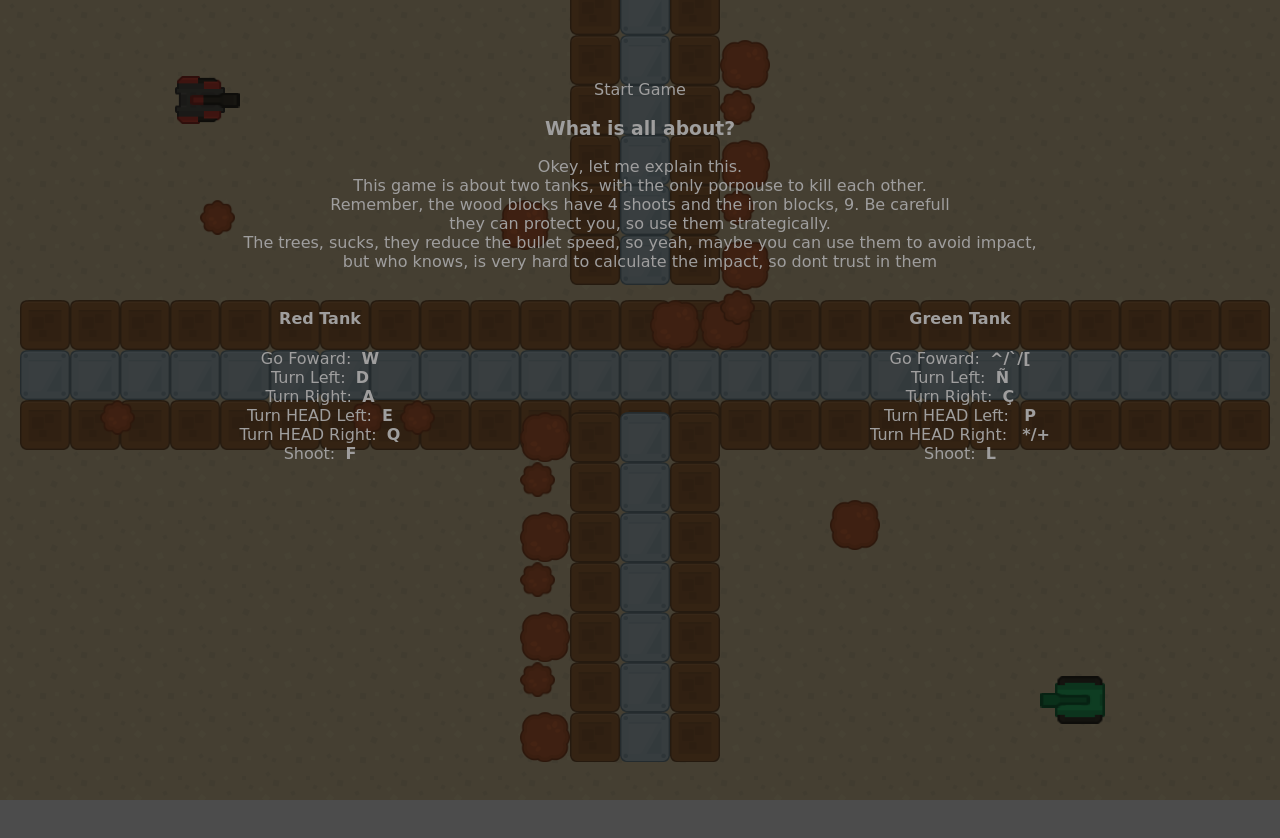
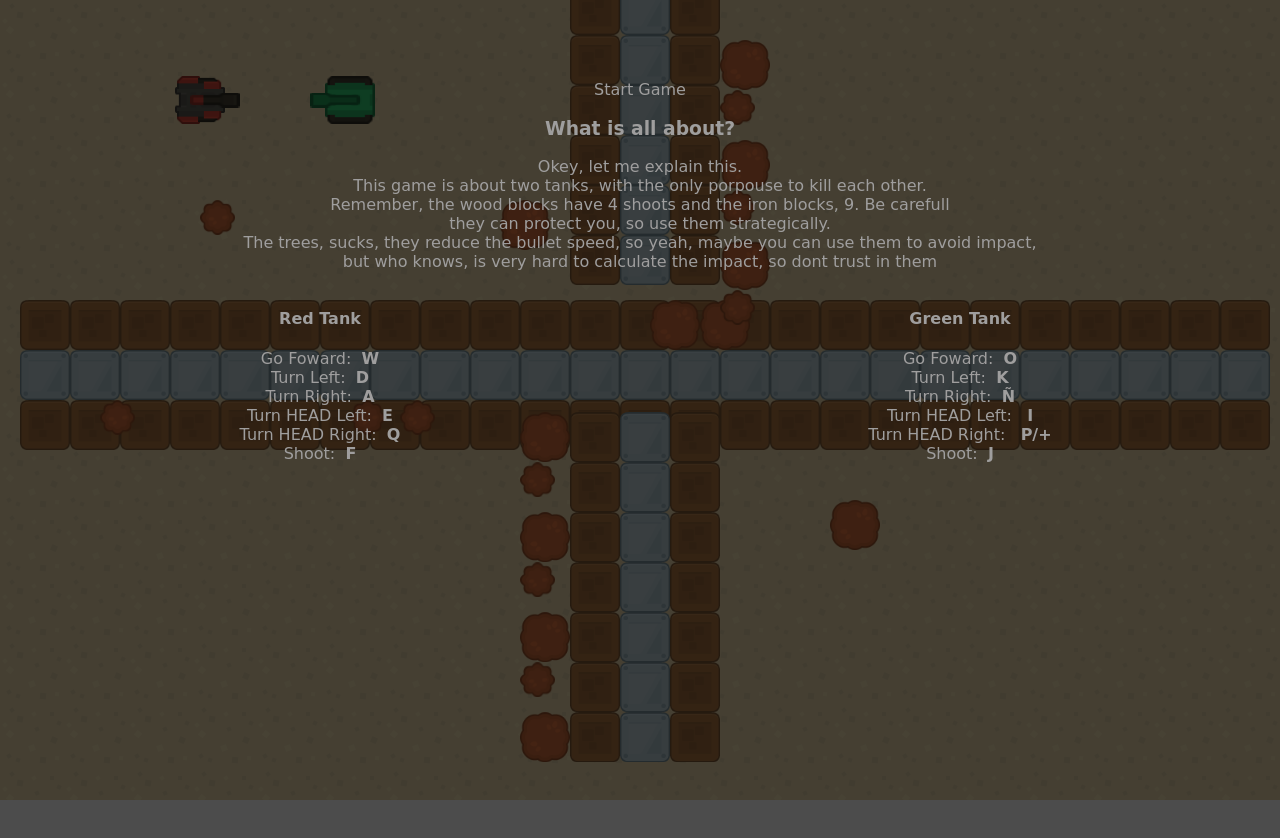
Before and after one commit to josuevalrob/irontank, a website with bundled scripts: page index.html in a window 1280 px wide. Built offline with nearby package versions, Linux system fonts and the light colour scheme; files whose address does not match are found by name; a web font is replaced by a local one.

Commit message:
new keywords

```diff
--- a/index.html
+++ b/index.html
@@ -39,12 +39,12 @@
         <div class="right column green">
           <h4>Green Tank</h4>
           <ul>
-            <li>Go Foward:&nbsp; <strong>^/`/[</strong></li>
-            <li>Turn Left:&nbsp; <strong>Ñ</strong></li>
-            <li>Turn Right:&nbsp; <strong>Ç</strong></li>
-            <li>Turn HEAD Left: &nbsp; <strong>P</strong></li>
-            <li>Turn HEAD Right: &nbsp; <strong>*/+</strong></li>
-            <li>Shoot: &nbsp;<strong>L</strong></li>
+            <li>Go Foward:&nbsp; <strong>O</strong></li>
+            <li>Turn Left:&nbsp; <strong>K</strong></li>
+            <li>Turn Right:&nbsp; <strong>Ñ</strong></li>
+            <li>Turn HEAD Left: &nbsp; <strong>I</strong></li>
+            <li>Turn HEAD Right: &nbsp; <strong>P/+</strong></li>
+            <li>Shoot: &nbsp;<strong>J</strong></li>
           </ul>
         </div>
       </div>
--- a/js/components/tank/tank.js
+++ b/js/components/tank/tank.js
@@ -11,7 +11,7 @@ function Tank (x, y, img, imgHead, degree){
   this.speed = 3;
   this.imgHead = imgHead
   this.header = new HeaderTank(this.x, this.y, this.imgHead, this.degree)
-  this.lifes = 20
+  this.lifes = 10
 }
 Tank.prototype.paint = function() {
   this.update()
--- a/js/helpers/randomMap.js
+++ b/js/helpers/randomMap.js
@@ -13,7 +13,6 @@ function caltot(e){
 }
 let increase = 0
 function randomMap () {
-
   objects.blocks =
           Array.from(Array(caltot(ver)), (_,i)=>{
             increase = i * 50
--- a/js/main.js
+++ b/js/main.js
@@ -12,8 +12,8 @@
 function startGame(){
     randomMap();
     canvas.start();
-    window.players.push(new Tank(window.innerWidth - 200, innerHeight - 100, 'body.png', 'head.png' , 180))
-    // window.players.push(new Tank(350, 100, 'body.png', 'head.png' , 180))
+    // window.players.push(new Tank(window.innerWidth - 200, innerHeight - 100, 'body.png', 'head.png' , 180))
+    window.players.push(new Tank(350, 100, 'body.png', 'head.png' , 180))
     window.players.push(new Tank(200, 100, 'body2.png', 'head2.png' , 0))
 }
 
```
